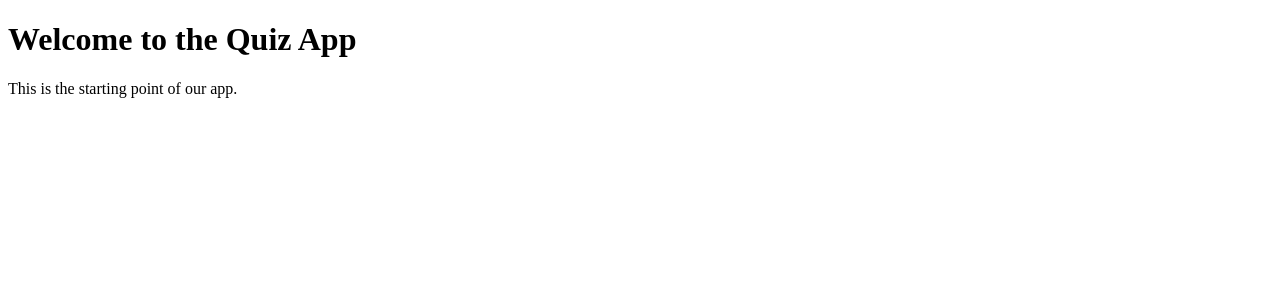
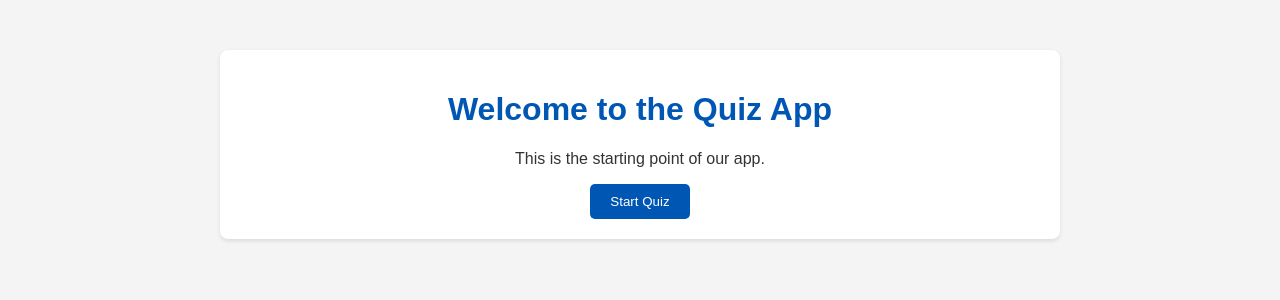
Before and after one commit to KelvinWeb2/PortFolio-, a Flask app: page / in a window 1280 px wide. Shown: the top 300 px of the page. Run offline with Flask 3, Linux system fonts and the light colour scheme.

Commit message:
Add basic styling and interactivity with CSS and JavaScript

```diff
--- a/quiz_app/static/css/style.css
+++ b/quiz_app/static/css/style.css
@@ -0,0 +1,34 @@
+body {
+    font-family: Arial, sans-serif;
+    margin: 0;
+    padding: 0;
+    background-color: #f4f4f4;
+    color: #333;
+    text-align: center;
+}
+
+h1 {
+    color: #0056b3;
+}
+
+.container {
+    max-width: 800px;
+    margin: 50px auto;
+    padding: 20px;
+    background: #fff;
+    border-radius: 8px;
+    box-shadow: 0 2px 4px rgba(0, 0, 0, 0.1);
+}
+
+button {
+    padding: 10px 20px;
+    background-color: #0056b3;
+    color: white;
+    border: none;
+    border-radius: 5px;
+    cursor: pointer;
+}
+
+button:hover {
+    background-color: #003d80;
+}
--- a/quiz_app/static/js/script.js
+++ b/quiz_app/static/js/script.js
@@ -0,0 +1,3 @@
+function startQuiz() {
+    alert("Quiz started! We will build this further.");
+}
--- a/quiz_app/templates/index.html
+++ b/quiz_app/templates/index.html
@@ -3,10 +3,15 @@
 <head>
     <meta charset="UTF-8">
     <meta name="viewport" content="width=device-width, initial-scale=1.0">
+	<link rel="stylesheet" href="{{ url_for('static', filename='css/style.css') }}">
     <title>Quiz App</title>
 </head>
 <body>
-    <h1>Welcome to the Quiz App</h1>
-    <p>This is the starting point of our app.</p>
+    <div class="container">
+        <h1>Welcome to the Quiz App</h1>
+        <p>This is the starting point of our app.</p>
+        <button onclick="startQuiz()">Start Quiz</button>
+    </div>
+<script src="{{ url_for('static', filename='js/script.js') }}"></script>
 </body>
 </html>
```
